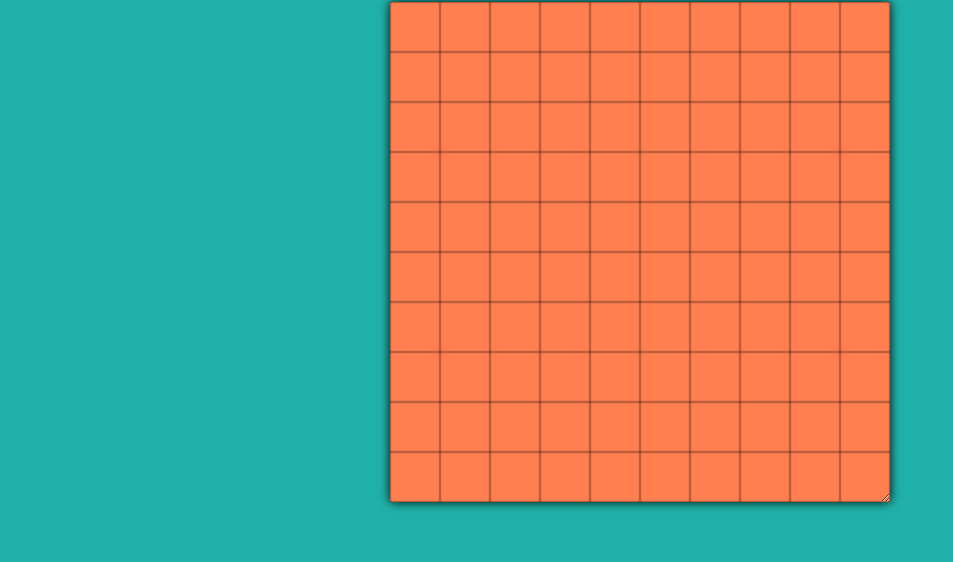
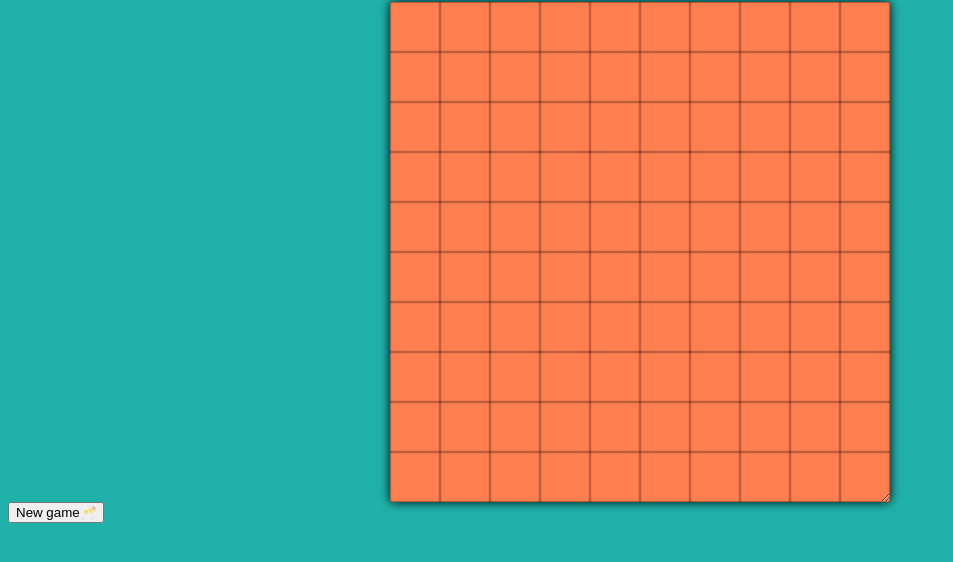
Before and after one commit to Drnasin208/Minesweeper, a plain HTML site: page index.html in a window 1280 px wide. Shown: the part 78-640 px from the top of the page, without its empty margins (0-953 px from the left). Drawn offline with Linux system fonts and the light colour scheme.

Commit message:
Update index.html

```diff
--- a/index.html
+++ b/index.html
@@ -12,6 +12,7 @@
 <body>
     <h1> Play Minesweeper</h1>
     <div class="grid"></div>
+    <button class="btn btn--new">New game🥂 </button>
 
 </body>
 
```
